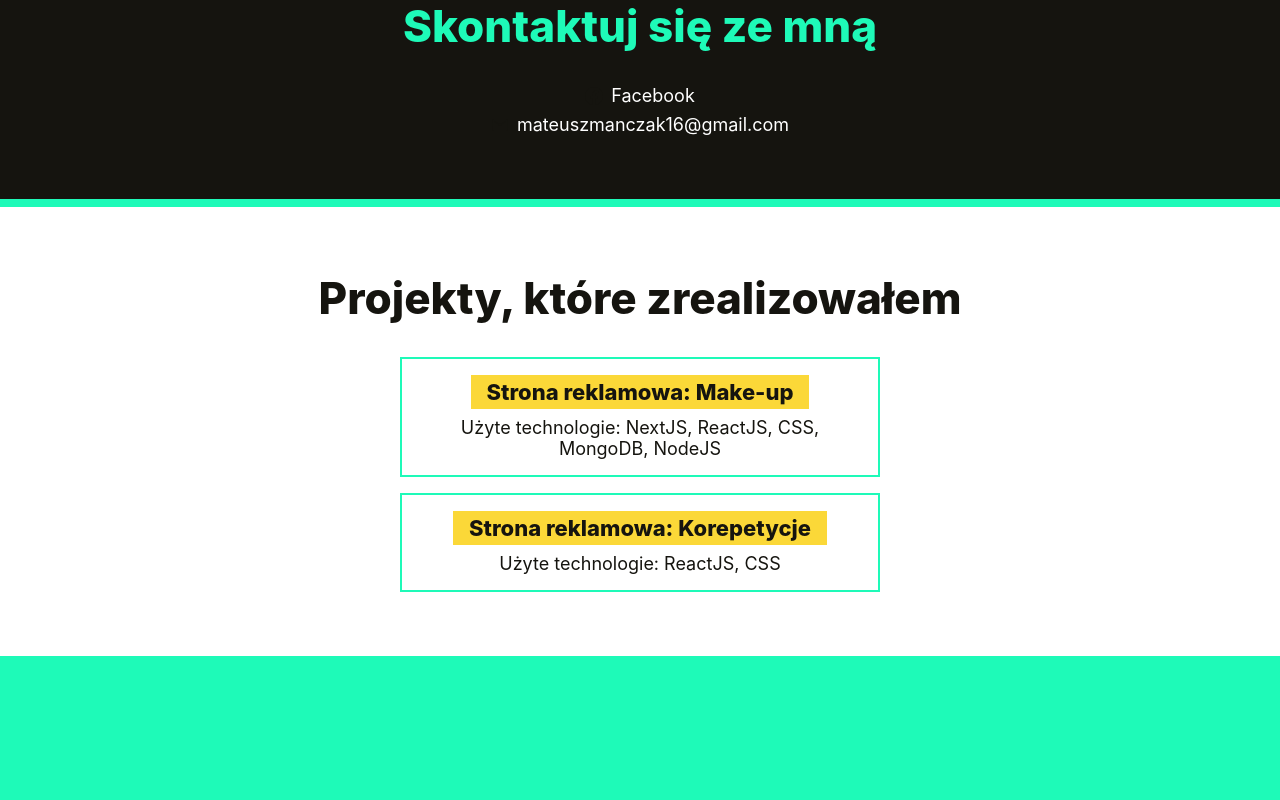
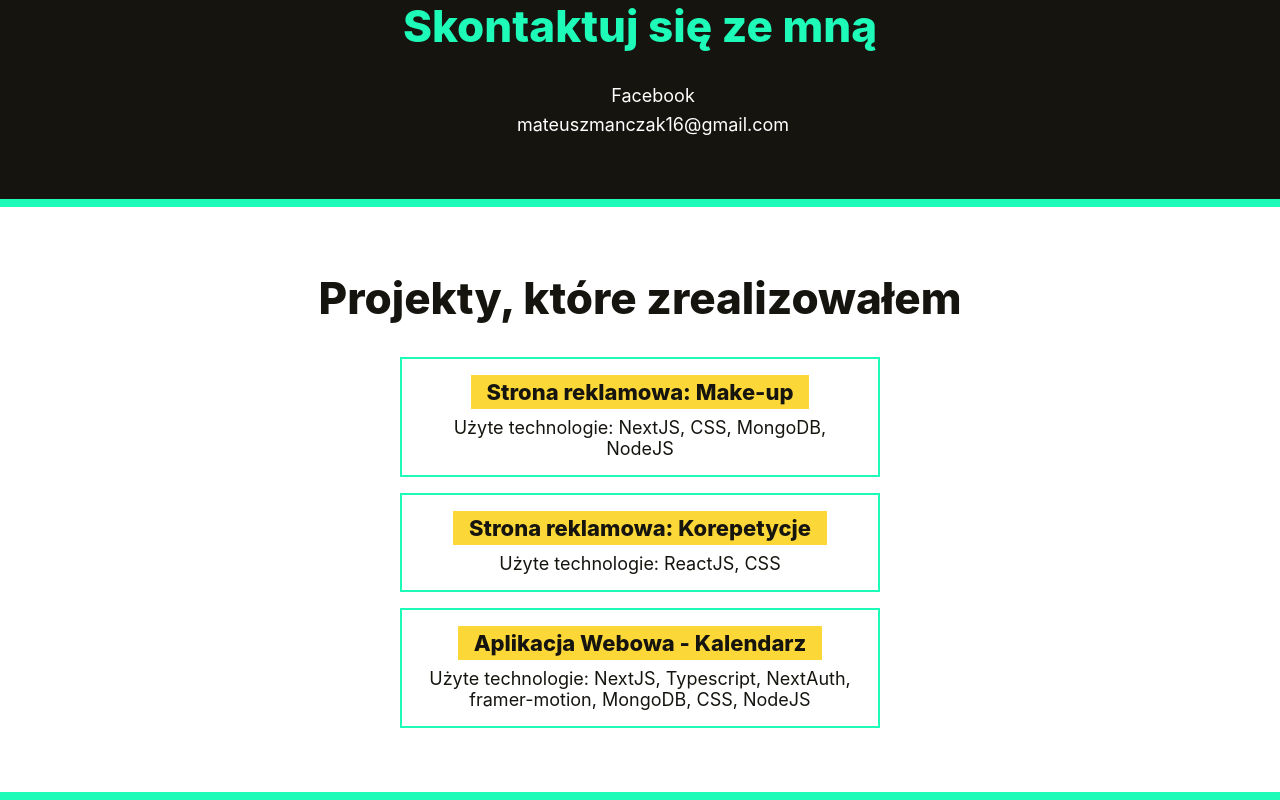
Before and after one commit to mateuszmanczak04/portfolio-mateusz-manczak, a Next.js app: page / in a window 1280 px wide. Shown: the part 2041-2841 px from the top of the page. Before the commit the page ends 2705 px from the top, so only its background shows below. Built offline with nearby package versions, Linux system fonts and the light colour scheme.

Commit message:
add calendar app project

```diff
--- a/app/Projects.tsx
+++ b/app/Projects.tsx
@@ -13,7 +13,7 @@ const Projects = () => {
             target='_blank'
             rel='noreferrer'>
             <h5>Strona reklamowa: Make-up</h5>
-            <p>Użyte technologie: NextJS, ReactJS, CSS, MongoDB, NodeJS</p>
+            <p>Użyte technologie: NextJS, CSS, MongoDB, NodeJS</p>
           </a>
           <a
             href='https://mateuszmanczak04.github.io/korepetycje/'
@@ -23,6 +23,17 @@ const Projects = () => {
             <h5>Strona reklamowa: Korepetycje</h5>
             <p>Użyte technologie: ReactJS, CSS</p>
           </a>
+          <a
+            href='https://calendar-app-silk.vercel.app'
+            className={styles.project}
+            target='_blank'
+            rel='noreferrer'>
+            <h5>Aplikacja Webowa - Kalendarz</h5>
+            <p>
+              Użyte technologie: NextJS, Typescript, NextAuth, framer-motion,
+              MongoDB, CSS, NodeJS
+            </p>
+          </a>
         </div>
       </div>
     </section>
```
